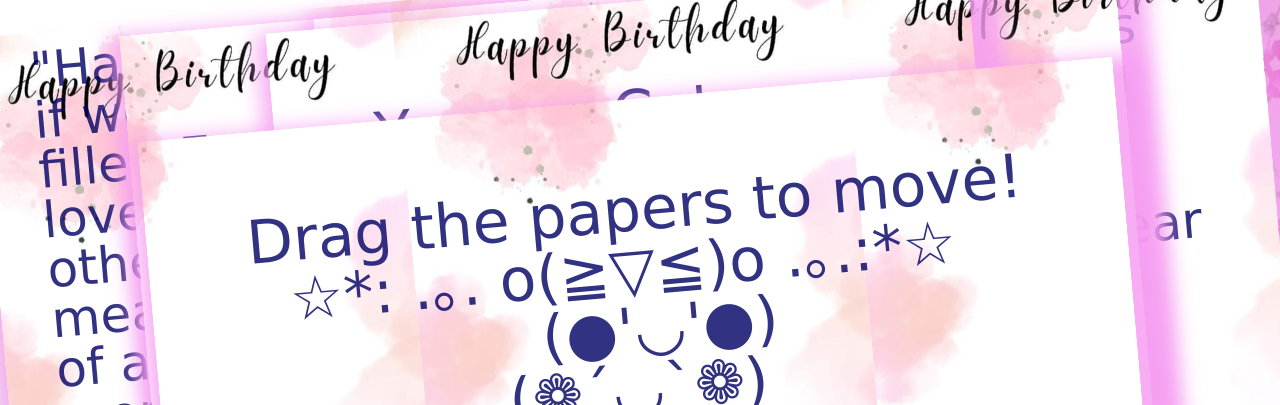
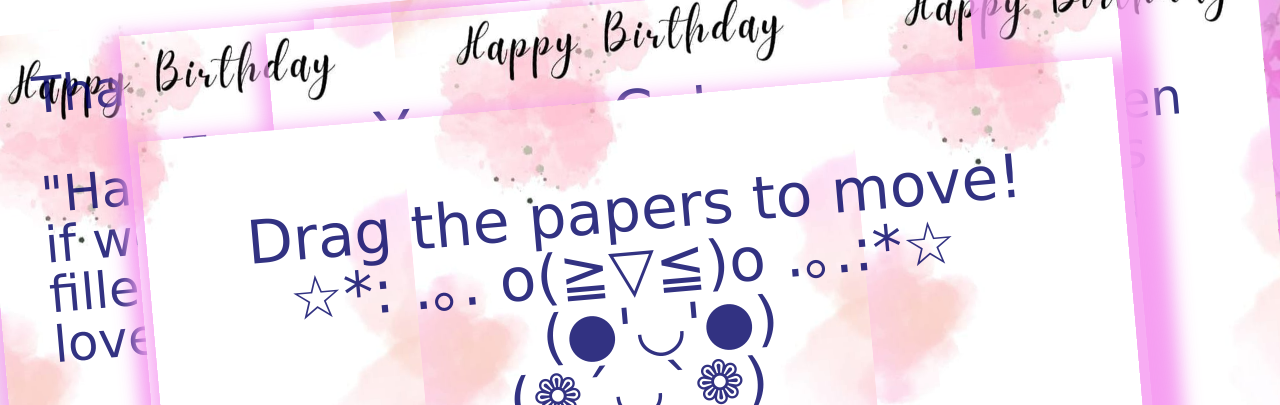
Before and after one commit to 17lupin/Birthdays, a plain HTML site: page index2.html in a window 1280 px wide. Shown: the part 134-539 px from the top of the page. Drawn offline with Linux system fonts and the light colour scheme; a web font is replaced by a local one.

Commit message:
index2.html

```diff
--- a/index2.html
+++ b/index2.html
@@ -20,7 +20,7 @@
       </div>
 <div class="paper image">
   <p> Thank you for always being a SISTER.</p>
-    <p> "Happy Birthday to my wonderful sister, even if we're miles apart! 🎉🌟 I hope your day is filled with joy, laughter, and everything you love. Even though we don’t get to see each other in person, your presence in my life means so much to me. Here’s to another year of amazing memories and cherished moments. May all your dreams come true today and always!"</p>
+    <p> "Happy Birthday to my wonderful sister, even if we're miles apart! 🎉🌟 I hope your day is filled with joy, laughter, and everything you love.!"</p>
     <p>&nbsp;&nbsp; &nbsp; &nbsp; &nbsp; &nbsp; &nbsp; &nbsp; &nbsp;       a heart full of love❤️ </p>
     <p>HAPPY BIRTHDAY Bhen🎂, Another year, and you're just getting sweeter💕💕
 
```
